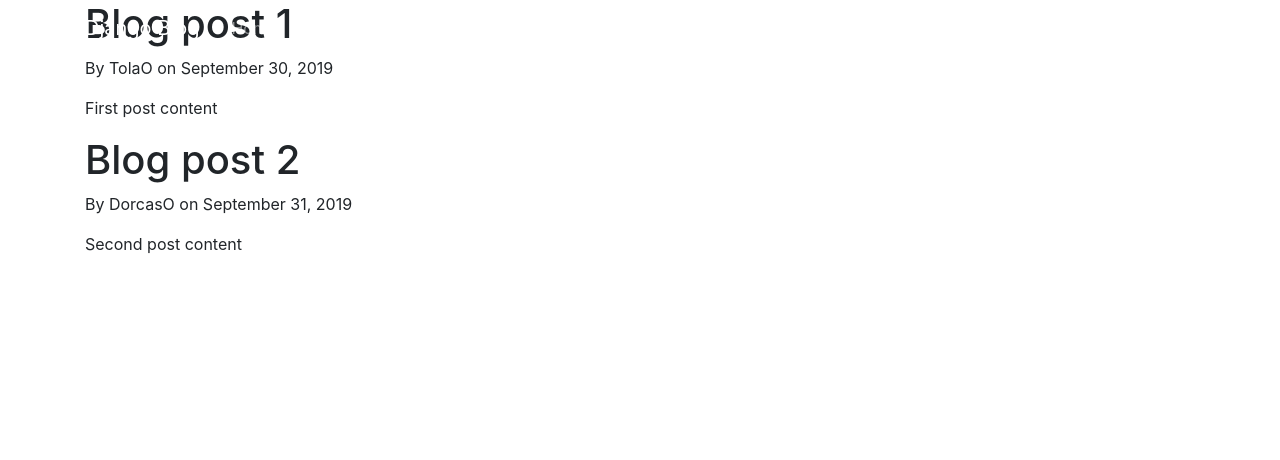
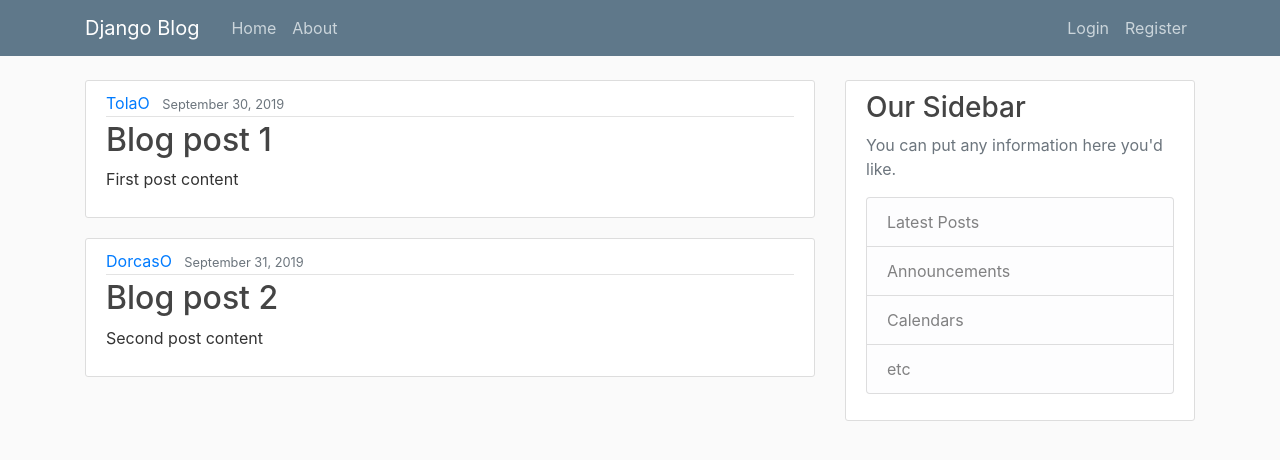
Before and after one commit to TolaTess/FirstPythonWebApp, a Django app: page / in a window 1280 px wide. Shown: the top 460 px of the page. Run offline with Django 3.2, Linux system fonts and the light colour scheme; some libraries are stand-ins or nearby versions.

Commit message:
Stying updates

```diff
--- /dev/null
+++ b/blog/static/blog/main.css
@@ -0,0 +1,84 @@
+body {
+  background: #fafafa;
+  color: #333333;
+  margin-top: 5rem;
+}
+
+h1, h2, h3, h4, h5, h6 {
+  color: #444444;
+}
+
+ul {
+  margin: 0;
+}
+
+.bg-steel {
+  background-color: #5f788a;
+}
+
+.site-header .navbar-nav .nav-link {
+  color: #cbd5db;
+}
+
+.site-header .navbar-nav .nav-link:hover {
+  color: #ffffff;
+}
+
+.site-header .navbar-nav .nav-link.active {
+  font-weight: 500;
+}
+
+.content-section {
+  background: #ffffff;
+  padding: 10px 20px;
+  border: 1px solid #dddddd;
+  border-radius: 3px;
+  margin-bottom: 20px;
+}
+
+.article-title {
+  color: #444444;
+}
+
+a.article-title:hover {
+  color: #428bca;
+  text-decoration: none;
+}
+
+.article-content {
+  white-space: pre-line;
+}
+
+.article-img {
+  height: 65px;
+  width: 65px;
+  margin-right: 16px;
+}
+
+.article-metadata {
+  padding-bottom: 1px;
+  margin-bottom: 4px;
+  border-bottom: 1px solid #e3e3e3
+}
+
+.article-metadata a:hover {
+  color: #333;
+  text-decoration: none;
+}
+
+.article-svg {
+  width: 25px;
+  height: 25px;
+  vertical-align: middle;
+}
+
+.account-img {
+  height: 125px;
+  width: 125px;
+  margin-right: 20px;
+  margin-bottom: 16px;
+}
+
+.account-heading {
+  font-size: 2.5rem;
+}
--- a/blog/templates/blog/base.html
+++ b/blog/templates/blog/base.html
@@ -1,3 +1,4 @@
+{% load static %}
 <!DOCTYPE html>
 <html>
 <head>
@@ -7,6 +8,7 @@
 
     <!-- Bootstrap CSS -->
     <link rel="stylesheet" href="https://maxcdn.bootstrapcdn.com/bootstrap/4.0.0/css/bootstrap.min.css" integrity="sha384-Gn5384xqQ1aoWXA+058RXPxPg6fy4IWvTNh0E263XmFcJlSAwiGgFAW/dAiS6JXm" crossorigin="anonymous">
+    <link rel="stylesheet" type="text/css" href="{% static 'blog/main.css' %}">
 
     {% if title %}
     <title> Django Blog - {{ title }} </title>
@@ -18,14 +20,14 @@
     <header class="site-header">
       <nav class="navbar navbar-expand-md navbar-dark bg-steel fixed-top">
         <div class="container">
-          <a class="navbar-brand mr-4" href="/">Django Blog</a>
+          <a class="navbar-brand mr-4" href="{% url 'blog-home' %}">Django Blog</a>
           <button class="navbar-toggler" type="button" data-toggle="collapse" data-target="#navbarToggle" aria-controls="navbarToggle" aria-expanded="false" aria-label="Toggle navigation">
           <span class="navbar-toggler-icon"></span>
           </button>
           <div class="collapse navbar-collapse" id="navbarToggle">
             <div class="navbar-nav mr-auto">
-              <a class="nav-item nav-link" href="/">Home</a>
-              <a class="nav-item nav-link" href="/about">About</a>
+              <a class="nav-item nav-link" href="{% url 'blog-home' %}">Home</a>
+              <a class="nav-item nav-link" href="{% url 'blog-about' %}">About</a>
             </div>
             <!-- Navbar Right Side -->
             <div class="navbar-nav">
@@ -36,10 +38,26 @@
         </div>
       </nav>
 </header>
-    <div class= "container">
-        <!-- Content block child file (template can override) -->
-         {%block content%}{%endblock%}
+    <main role="main" class="container">
+  <div class="row">
+    <div class="col-md-8">
+      {% block content %}{% endblock %}
     </div>
+    <div class="col-md-4">
+      <div class="content-section">
+        <h3>Our Sidebar</h3>
+            <p class='text-muted'>You can put any information here you'd like.
+              <ul class="list-group">
+                <li class="list-group-item list-group-item-light">Latest Posts</li>
+                <li class="list-group-item list-group-item-light">Announcements</li>
+                <li class="list-group-item list-group-item-light">Calendars</li>
+                <li class="list-group-item list-group-item-light">etc</li>
+              </ul>
+            </p>
+      </div>
+    </div>
+  </div>
+</main>
     <!-- Optional JavaScript -->
     <!-- jQuery first, then Popper.js, then Bootstrap JS -->
     <script src="https://code.jquery.com/jquery-3.2.1.slim.min.js" integrity="sha384-KJ3o2DKtIkvYIK3UENzmM7KCkRr/rE9/Qpg6aAZGJwFDMVNA/GpGFF93hXpG5KkN" crossorigin="anonymous"></script>
--- a/blog/templates/blog/home.html
+++ b/blog/templates/blog/home.html
@@ -2,8 +2,15 @@
 {% block content %}
 <!-- Informing that we want to put this information in the block posts to override the block content in the base file-->
     {% for post in posts %}
-        <h1> {{ post.title }} </h1>
-        <p> By {{ post.author}} on {{post.date_posted}} </p>
-        <p> {{post.content}} </p>
+        <article class="media content-section">
+          <div class="media-body">
+            <div class="article-metadata">
+              <a class="mr-2" href="#">{{ post.author }}</a>
+              <small class="text-muted">{{ post.date_posted }}</small>
+            </div>
+            <h2><a class="article-title" href="#">{{ post.title }}</a></h2>
+            <p class="article-content">{{ post.content }}</p>
+          </div>
+        </article>
     {% endfor %}
 {% endblock content %}
```
Also changed, not shown: db.sqlite3.
